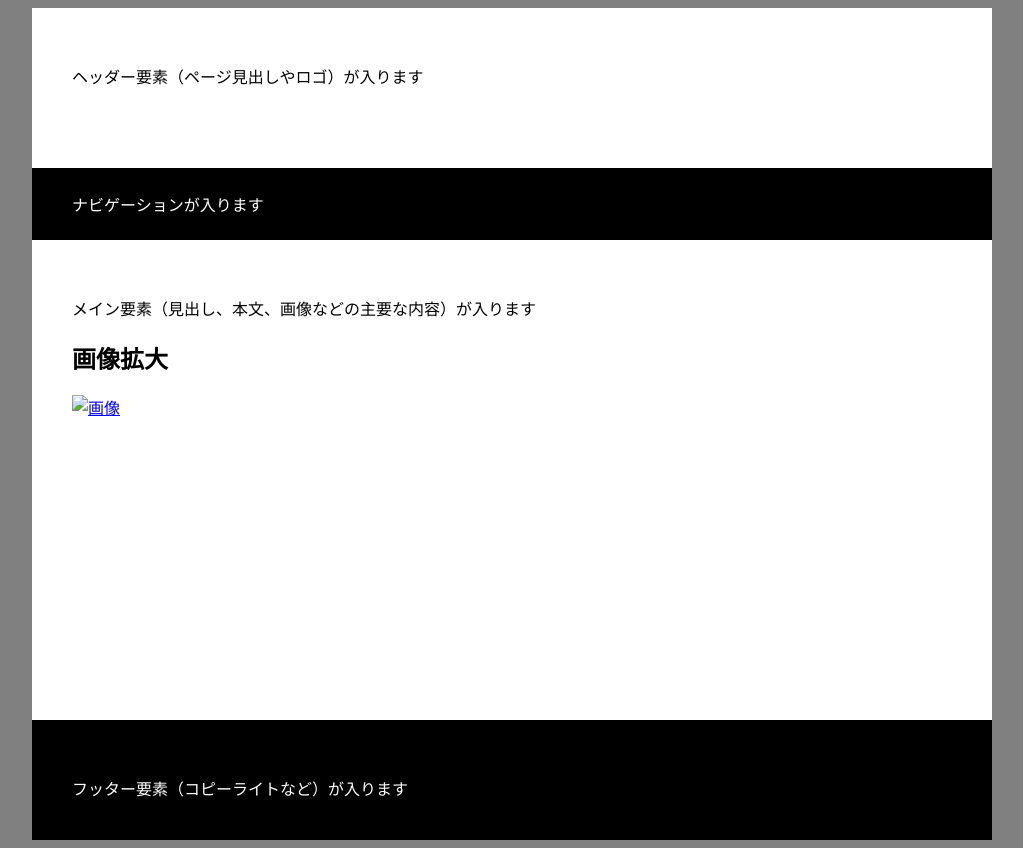
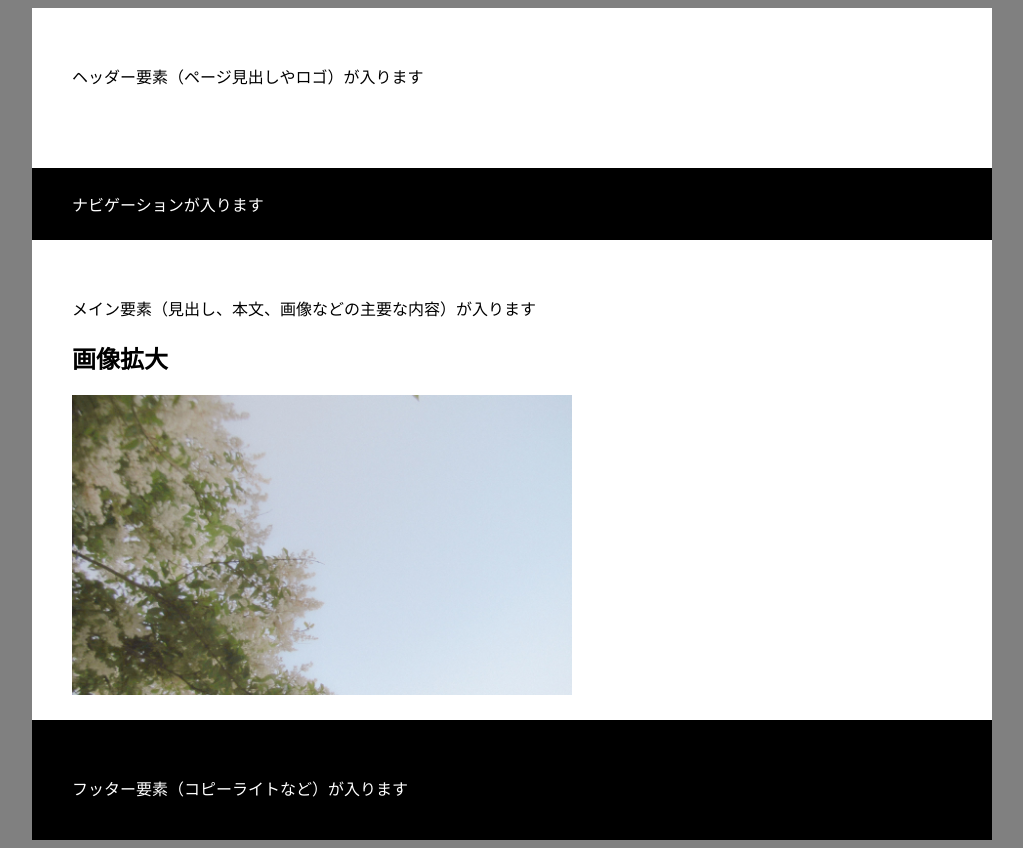
Before and after one commit to yuuu8019/css_sample_07, a plain HTML site: page index.html in a window 1280 px wide. Shown: the whole page, without its empty margins (128-1151 px from the left). Drawn offline with Linux system fonts and the light colour scheme.

Commit message:
Update index.html

```diff
--- a/index.html
+++ b/index.html
@@ -19,7 +19,7 @@
       <P>メイン要素（見出し、本文、画像などの主要な内容）が入ります</p>
         <h2>画像拡大</h2>
 <div class="expansion">
-  <a href="#"><img src="images/画像.jpg" alt="画像"></a>
+  <a href="#"><img src="images/sample.jpg" alt="sample"></a>
 </div>
     </main>
     <footer>
```
